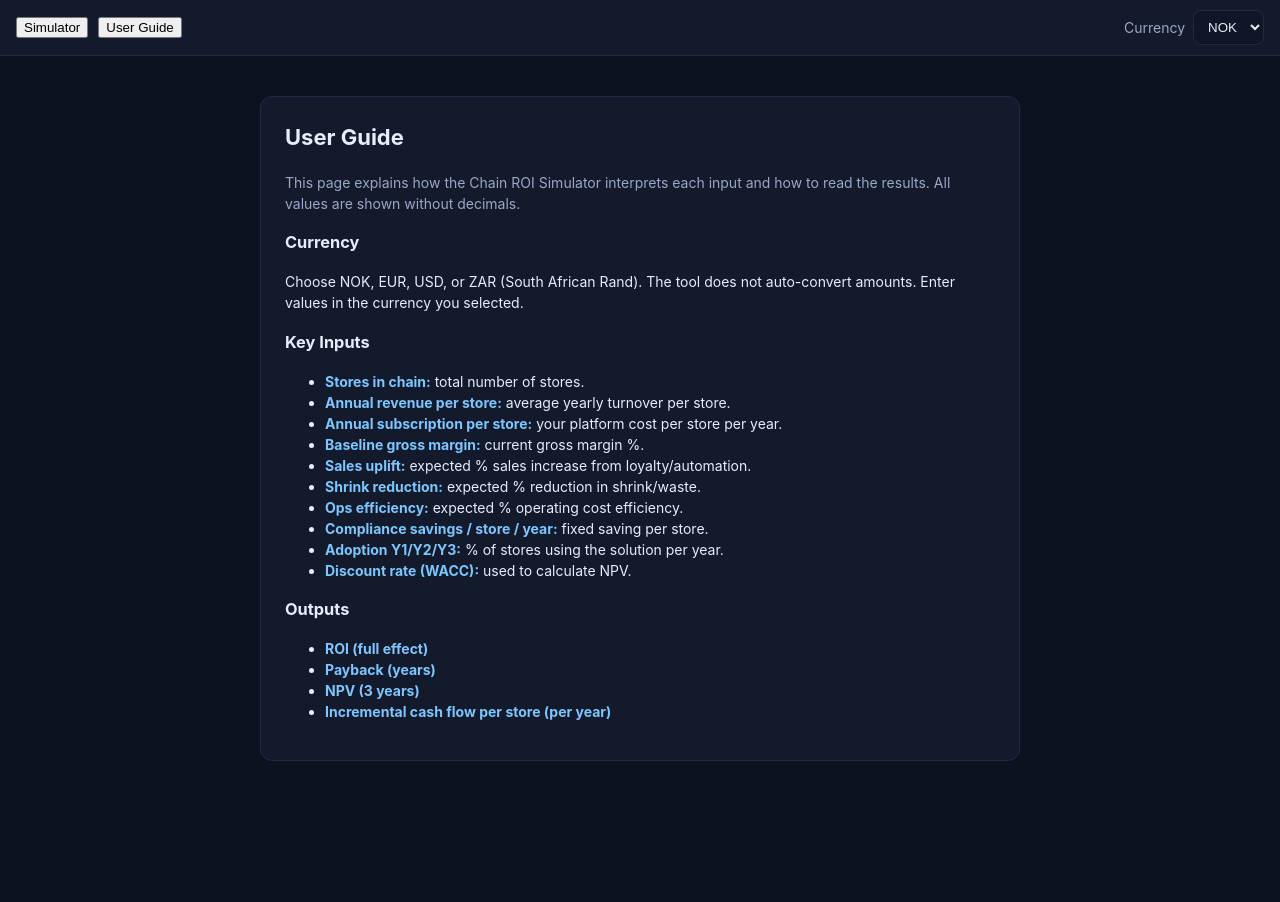
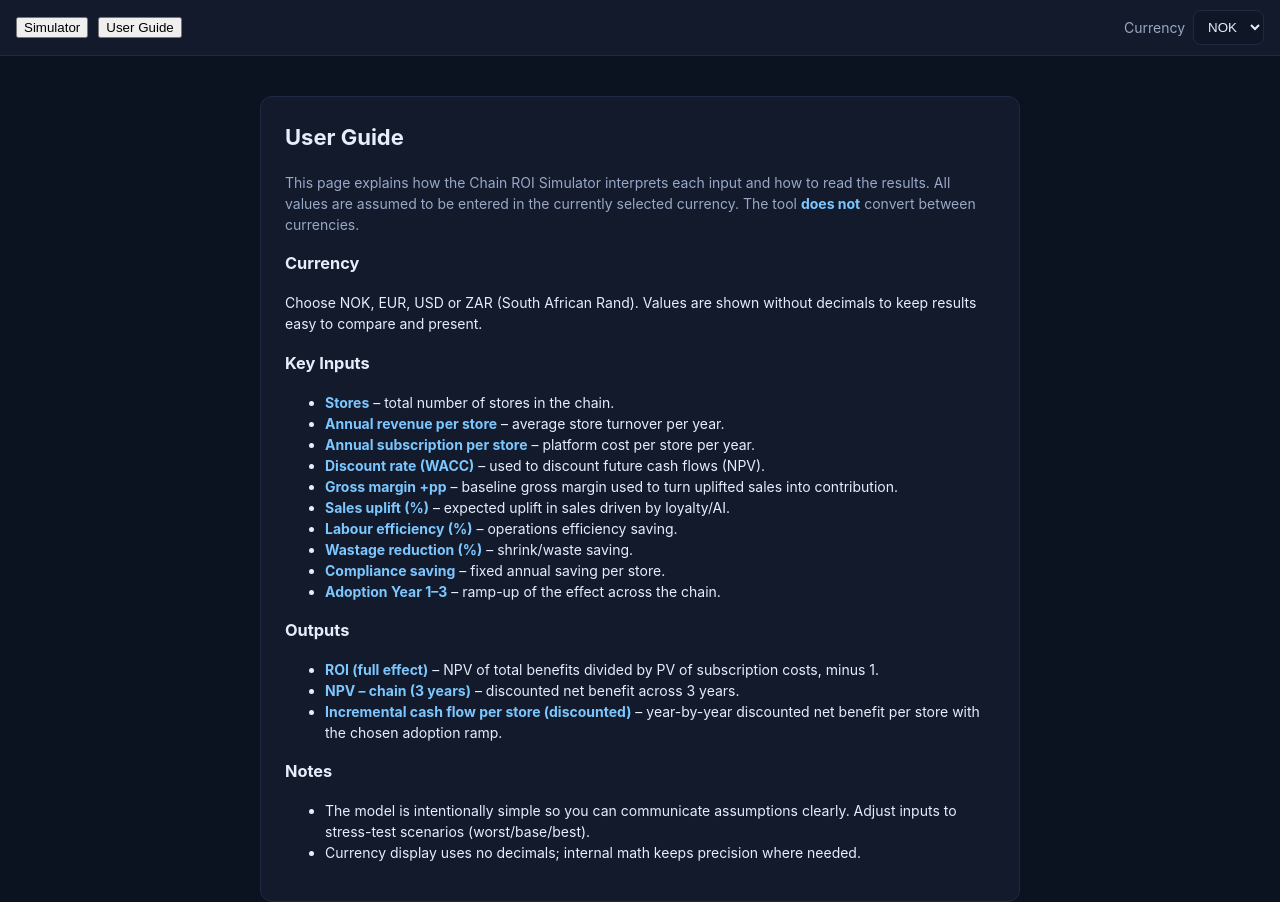
Before and after one commit to finnegil-spec/orbital-roi, a React (Vite) app: page / in a window 1280 px wide. Both pictures are taken after a click on the button "User Guide". Before the commit the page ends 800 px from the top, so only its background shows below. Built offline with nearby package versions, Linux system fonts and the light colour scheme.

Commit message:
Update UserGuide.tsx

```diff
--- a/src/components/UserGuide.tsx
+++ b/src/components/UserGuide.tsx
@@ -1,4 +1,4 @@
-import React from "react";
+ import React from "react";
 
 export default function UserGuide() {
   return (
@@ -6,35 +6,77 @@ export default function UserGuide() {
       <h1>User Guide</h1>
       <p style={{ color: "var(--muted)" }}>
         This page explains how the Chain ROI Simulator interprets each input and
-        how to read the results. All values are shown without decimals.
+        how to read the results. All values are assumed to be entered in the
+        currently selected currency. The tool <strong>does not</strong> convert
+        between currencies.
       </p>
 
       <h3>Currency</h3>
       <p>
-        Choose NOK, EUR, USD, or ZAR (South African Rand). The tool does not
-        auto-convert amounts. Enter values in the currency you selected.
+        Choose NOK, EUR, USD or ZAR (South African Rand). Values are shown
+        without decimals to keep results easy to compare and present.
       </p>
 
       <h3>Key Inputs</h3>
       <ul>
-        <li><strong>Stores in chain:</strong> total number of stores.</li>
-        <li><strong>Annual revenue per store:</strong> average yearly turnover per store.</li>
-        <li><strong>Annual subscription per store:</strong> your platform cost per store per year.</li>
-        <li><strong>Baseline gross margin:</strong> current gross margin %.</li>
-        <li><strong>Sales uplift:</strong> expected % sales increase from loyalty/automation.</li>
-        <li><strong>Shrink reduction:</strong> expected % reduction in shrink/waste.</li>
-        <li><strong>Ops efficiency:</strong> expected % operating cost efficiency.</li>
-        <li><strong>Compliance savings / store / year:</strong> fixed saving per store.</li>
-        <li><strong>Adoption Y1/Y2/Y3:</strong> % of stores using the solution per year.</li>
-        <li><strong>Discount rate (WACC):</strong> used to calculate NPV.</li>
+        <li>
+          <strong>Stores</strong> – total number of stores in the chain.
+        </li>
+        <li>
+          <strong>Annual revenue per store</strong> – average store turnover per year.
+        </li>
+        <li>
+          <strong>Annual subscription per store</strong> – platform cost per store per year.
+        </li>
+        <li>
+          <strong>Discount rate (WACC)</strong> – used to discount future cash flows (NPV).
+        </li>
+        <li>
+          <strong>Gross margin +pp</strong> – baseline gross margin used to turn uplifted
+          sales into contribution.
+        </li>
+        <li>
+          <strong>Sales uplift (%)</strong> – expected uplift in sales driven by loyalty/AI.
+        </li>
+        <li>
+          <strong>Labour efficiency (%)</strong> – operations efficiency saving.
+        </li>
+        <li>
+          <strong>Wastage reduction (%)</strong> – shrink/waste saving.
+        </li>
+        <li>
+          <strong>Compliance saving</strong> – fixed annual saving per store.
+        </li>
+        <li>
+          <strong>Adoption Year 1–3</strong> – ramp-up of the effect across the chain.
+        </li>
       </ul>
 
       <h3>Outputs</h3>
       <ul>
-        <li><strong>ROI (full effect)</strong></li>
-        <li><strong>Payback (years)</strong></li>
-        <li><strong>NPV (3 years)</strong></li>
-        <li><strong>Incremental cash flow per store (per year)</strong></li>
+        <li>
+          <strong>ROI (full effect)</strong> – NPV of total benefits divided by PV of
+          subscription costs, minus 1.
+        </li>
+        <li>
+          <strong>NPV – chain (3 years)</strong> – discounted net benefit across 3 years.
+        </li>
+        <li>
+          <strong>Incremental cash flow per store (discounted)</strong> – year-by-year
+          discounted net benefit per store with the chosen adoption ramp.
+        </li>
+      </ul>
+
+      <h3>Notes</h3>
+      <ul>
+        <li>
+          The model is intentionally simple so you can communicate assumptions
+          clearly. Adjust inputs to stress-test scenarios (worst/base/best).
+        </li>
+        <li>
+          Currency display uses no decimals; internal math keeps precision where
+          needed.
+        </li>
       </ul>
     </div>
   );
```
